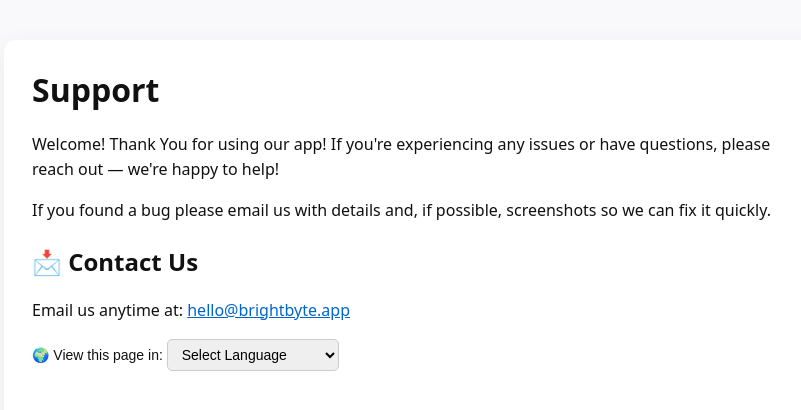
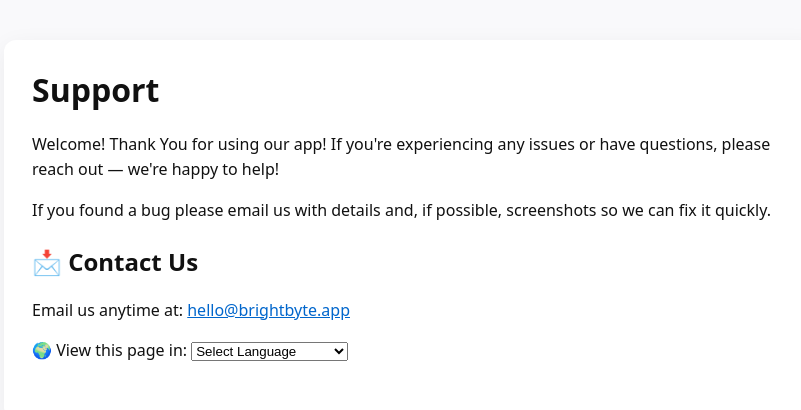
Before and after one commit to MagicScribble/BrightByte, a Jekyll site: the page support.html, which Jekyll copies as it is, in a window 1280 px wide. Shown: the top 410 px of the page, without its empty margins (228-1029 px from the left). Built offline with Jekyll 4.4.1, drawn with Linux system fonts in a browser that asks for light colours.

Commit message:
Update support.html

```diff
--- a/support.html
+++ b/support.html
@@ -27,70 +27,56 @@
     <p>Email us anytime at: <a href="mailto:hello@brightbyte.app">hello@brightbyte.app</a></p>
 
     <!-- Translation links -->
-<div class="translate-dropdown">
+<div class="translate">
   <label for="language-select">🌍 View this page in:</label>
   <select id="language-select" onchange="changeLanguage(this)">
     <option value="">Select Language</option>
-    <option value="https://translate.google.com/translate?hl=ar&sl=en&u=https://magicscribble.github.io/BrightByte/support.html">Arabic</option>
-    <option value="https://translate.google.com/translate?hl=bn&sl=en&u=https://magicscribble.github.io/BrightByte/support.html">Bengali</option>
-    <option value="https://translate.google.com/translate?hl=ca&sl=en&u=https://magicscribble.github.io/BrightByte/support.html">Catalan</option>
-    <option value="https://translate.google.com/translate?hl=zh-CN&sl=en&u=https://magicscribble.github.io/BrightByte/support.html">Chinese (Simplified)</option>
-    <option value="https://translate.google.com/translate?hl=zh-TW&sl=en&u=https://magicscribble.github.io/BrightByte/support.html">Chinese (Traditional)</option>
-    <option value="https://translate.google.com/translate?hl=hr&sl=en&u=https://magicscribble.github.io/BrightByte/support.html">Croatian</option>
-    <option value="https://translate.google.com/translate?hl=cs&sl=en&u=https://magicscribble.github.io/BrightByte/support.html">Czech</option>
-    <option value="https://translate.google.com/translate?hl=da&sl=en&u=https://magicscribble.github.io/BrightByte/support.html">Danish</option>
-    <option value="https://translate.google.com/translate?hl=nl&sl=en&u=https://magicscribble.github.io/BrightByte/support.html">Dutch</option>
-    <option value="https://translate.google.com/translate?hl=en&sl=en&u=https://magicscribble.github.io/BrightByte/support.html">English</option>
-    <option value="https://translate.google.com/translate?hl=fi&sl=en&u=https://magicscribble.github.io/BrightByte/support.html">Finnish</option>
-    <option value="https://translate.google.com/translate?hl=fr&sl=en&u=https://magicscribble.github.io/BrightByte/support.html">French</option>
-    <option value="https://translate.google.com/translate?hl=fr-CA&sl=en&u=https://magicscribble.github.io/BrightByte/support.html">French (Canada)</option>
-    <option value="https://translate.google.com/translate?hl=de&sl=en&u=https://magicscribble.github.io/BrightByte/support.html">German</option>
-    <option value="https://translate.google.com/translate?hl=el&sl=en&u=https://magicscribble.github.io/BrightByte/support.html">Greek</option>
-    <option value="https://translate.google.com/translate?hl=he&sl=en&u=https://magicscribble.github.io/BrightByte/support.html">Hebrew</option>
-    <option value="https://translate.google.com/translate?hl=hi&sl=en&u=https://magicscribble.github.io/BrightByte/support.html">Hindi</option>
-    <option value="https://translate.google.com/translate?hl=hu&sl=en&u=https://magicscribble.github.io/BrightByte/support.html">Hungarian</option>
-    <option value="https://translate.google.com/translate?hl=id&sl=en&u=https://magicscribble.github.io/BrightByte/support.html">Indonesian</option>
-    <option value="https://translate.google.com/translate?hl=it&sl=en&u=https://magicscribble.github.io/BrightByte/support.html">Italian</option>
-    <option value="https://translate.google.com/translate?hl=ja&sl=en&u=https://magicscribble.github.io/BrightByte/support.html">Japanese</option>
-    <option value="https://translate.google.com/translate?hl=ko&sl=en&u=https://magicscribble.github.io/BrightByte/support.html">Korean</option>
-    <option value="https://translate.google.com/translate?hl=ms&sl=en&u=https://magicscribble.github.io/BrightByte/support.html">Malay</option>
-    <option value="https://translate.google.com/translate?hl=no&sl=en&u=https://magicscribble.github.io/BrightByte/support.html">Norwegian</option>
-    <<option value="https://translate.google.com/translate?hl=pl&sl=en&u=https://magicscribble.github.io/BrightByte/support.html">Polish</option>
-    <option value="https://translate.google.com/translate?hl=pt&sl=en&u=https://magicscribble.github.io/BrightByte/support.html">Portuguese</option>
-    <option value="https://translate.google.com/translate?hl=pt-BR&sl=en&u=https://magicscribble.github.io/BrightByte/support.html">Portuguese (Brazil)</option>
-    <option value="https://translate.google.com/translate?hl=ro&sl=en&u=https://magicscribble.github.io/BrightByte/support.html">Romanian</option>
-    <option value="https://translate.google.com/translate?hl=ru&sl=en&u=https://magicscribble.github.io/BrightByte/support.html">Russian</option>
-    <option value="https://translate.google.com/translate?hl=sk&sl=en&u=https://magicscribble.github.io/BrightByte/support.html">Slovak</option>
-    <option value="https://translate.google.com/translate?hl=es&sl=en&u=https://magicscribble.github.io/BrightByte/support.html">Spanish</option>
-    <option value="https://translate.google.com/translate?hl=es-MX&sl=en&u=https://magicscribble.github.io/BrightByte/support.html">Spanish (MX)</option>
-    <option value="https://translate.google.com/translate?hl=sv&sl=en&u=https://magicscribble.github.io/BrightByte/support.html">Swedish</option>
-    <option value="https://translate.google.com/translate?hl=th&sl=en&u=https://magicscribble.github.io/BrightByte/support.html">Thai</option>
-    <option value="https://translate.google.com/translate?hl=tr&sl=en&u=https://magicscribble.github.io/BrightByte/support.html">Turkish</option>
-    <option value="https://translate.google.com/translate?hl=uk&sl=en&u=https://magicscribble.github.io/BrightByte/support.html">Ukrainian</option>
-    <option value="https://translate.google.com/translate?hl=vi&sl=en&u=https://magicscribble.github.io/BrightByte/support.html">Vietnamese</option>
-</select>
+    <option value="https://translate.google.com/translate?hl=ar&sl=en&u=https://magicscribble.github.io/BrightByte/support.html">🇸🇦 Arabic</option>
+    <option value="https://translate.google.com/translate?hl=bn&sl=en&u=https://magicscribble.github.io/BrightByte/support.html">🇧🇩 Bengali</option>
+    <option value="https://translate.google.com/translate?hl=ca&sl=en&u=https://magicscribble.github.io/BrightByte/support.html">🇦🇩 Catalan</option>
+    <option value="https://translate.google.com/translate?hl=zh-CN&sl=en&u=https://magicscribble.github.io/BrightByte/support.html">🇨🇳 Chinese Simplified</option>
+    <option value="https://translate.google.com/translate?hl=zh-TW&sl=en&u=https://magicscribble.github.io/BrightByte/support.html">🇹🇼 Chinese Traditional</option>
+    <option value="https://translate.google.com/translate?hl=hr&sl=en&u=https://magicscribble.github.io/BrightByte/support.html">🇭🇷 Croatian</option>
+    <option value="https://translate.google.com/translate?hl=cs&sl=en&u=https://magicscribble.github.io/BrightByte/support.html">🇨🇿 Czech</option>
+    <option value="https://translate.google.com/translate?hl=da&sl=en&u=https://magicscribble.github.io/BrightByte/support.html">🇩🇰 Danish</option>
+    <option value="https://translate.google.com/translate?hl=nl&sl=en&u=https://magicscribble.github.io/BrightByte/support.html">🇳🇱 Dutch</option>
+    <option value="https://translate.google.com/translate?hl=en&sl=en&u=https://magicscribble.github.io/BrightByte/support.html">🇬🇧 English</option>
+    <option value="https://translate.google.com/translate?hl=fi&sl=en&u=https://magicscribble.github.io/BrightByte/support.html">🇫🇮 Finnish</option>
+    <option value="https://translate.google.com/translate?hl=fr&sl=en&u=https://magicscribble.github.io/BrightByte/support.html">🇫🇷 French</option>
+    <option value="https://translate.google.com/translate?hl=de&sl=en&u=https://magicscribble.github.io/BrightByte/support.html">🇩🇪 German</option>
+    <option value="https://translate.google.com/translate?hl=el&sl=en&u=https://magicscribble.github.io/BrightByte/support.html">🇬🇷 Greek</option>
+    <option value="https://translate.google.com/translate?hl=he&sl=en&u=https://magicscribble.github.io/BrightByte/support.html">🇮🇱 Hebrew</option>
+    <option value="https://translate.google.com/translate?hl=hi&sl=en&u=https://magicscribble.github.io/BrightByte/support.html">🇮🇳 Hindi</option>
+    <option value="https://translate.google.com/translate?hl=hu&sl=en&u=https://magicscribble.github.io/BrightByte/support.html">🇭🇺 Hungarian</option>
+    <option value="https://translate.google.com/translate?hl=id&sl=en&u=https://magicscribble.github.io/BrightByte/support.html">🇮🇩 Indonesian</option>
+    <option value="https://translate.google.com/translate?hl=it&sl=en&u=https://magicscribble.github.io/BrightByte/support.html">🇮🇹 Italian</option>
+    <option value="https://translate.google.com/translate?hl=ja&sl=en&u=https://magicscribble.github.io/BrightByte/support.html">🇯🇵 Japanese</option>
+    <option value="https://translate.google.com/translate?hl=ko&sl=en&u=https://magicscribble.github.io/BrightByte/support.html">🇰🇷 Korean</option>
+    <option value="https://translate.google.com/translate?hl=ms&sl=en&u=https://magicscribble.github.io/BrightByte/support.html">🇲🇾 Malay</option>
+    <option value="https://translate.google.com/translate?hl=no&sl=en&u=https://magicscribble.github.io/BrightByte/support.html">🇳🇴 Norwegian</option>
+    <option value="https://translate.google.com/translate?hl=pl&sl=en&u=https://magicscribble.github.io/BrightByte/support.html">🇵🇱 Polish</option>
+    <option value="https://translate.google.com/translate?hl=pt&sl=en&u=https://magicscribble.github.io/BrightByte/support.html">🇵🇹 Portuguese</option>
+    <option value="https://translate.google.com/translate?hl=ro&sl=en&u=https://magicscribble.github.io/BrightByte/support.html">🇷🇴 Romanian</option>
+    <option value="https://translate.google.com/translate?hl=ru&sl=en&u=https://magicscribble.github.io/BrightByte/support.html">🇷🇺 Russian</option>
+    <option value="https://translate.google.com/translate?hl=sk&sl=en&u=https://magicscribble.github.io/BrightByte/support.html">🇸🇰 Slovak</option>
+    <option value="https://translate.google.com/translate?hl=es&sl=en&u=https://magicscribble.github.io/BrightByte/support.html">🇪🇸 Spanish</option>
+    <option value="https://translate.google.com/translate?hl=sv&sl=en&u=https://magicscribble.github.io/BrightByte/support.html">🇸🇪 Swedish</option>
+    <option value="https://translate.google.com/translate?hl=th&sl=en&u=https://magicscribble.github.io/BrightByte/support.html">🇹🇭 Thai</option>
+    <option value="https://translate.google.com/translate?hl=tr&sl=en&u=https://magicscribble.github.io/BrightByte/support.html">🇹🇷 Turkish</option>
+    <option value="https://translate.google.com/translate?hl=uk&sl=en&u=https://magicscribble.github.io/BrightByte/support.html">🇺🇦 Ukrainian</option>
+    <option value="https://translate.google.com/translate?hl=vi&sl=en&u=https://magicscribble.github.io/BrightByte/support.html">🇻🇳 Vietnamese</option>
+  </select>
 </div>
 
 <script>
-function changeLanguage(selectObj) {
-  const url = selectObj.value;
-  if (url) window.location.href = url;
-}
+  function changeLanguage(selectObj) {
+    const url = selectObj.value;
+    if(url) {
+      window.open(url, '_blank'); // Opens the selected language in a new tab
+      selectObj.selectedIndex = 0; // Reset dropdown
+    }
+  }
 </script>
-
-<style>
-.translate-dropdown {
-  font-family: Arial, sans-serif;
-  font-size: 14px;
-  margin: 10px 0;
-}
-#language-select {
-  padding: 6px 10px;
-  font-size: 14px;
-  border-radius: 5px;
-  border: 1px solid #ccc;
-}
-</style>
 
     <!-- Translate widget inside container -->
     <div id="google_translate_element" style="margin-top:30px;"></div>
```
